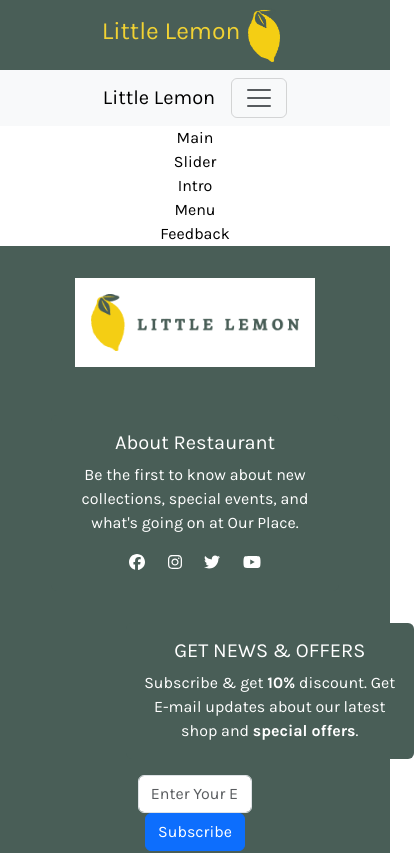
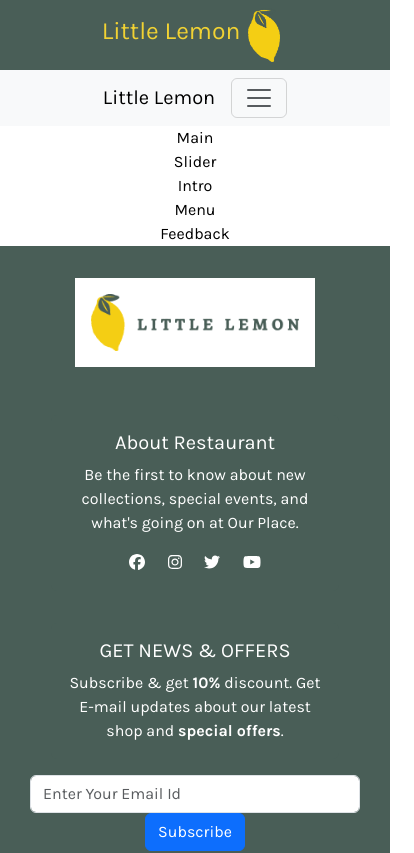
Before and after one commit to bhaumik5555/littlelemon, a React (Create React App) app: page / in a window 390 px wide. Shown: the top 853 px of the page, 414 px wide, since content can reach past the window. Built offline with nearby package versions, Linux system fonts and the light colour scheme.

Commit message:
fixed footer mobile layout

```diff
--- a/src/Components/Footer/Footer.jsx
+++ b/src/Components/Footer/Footer.jsx
@@ -8,18 +8,6 @@ import '@fortawesome/fontawesome-free/css/all.css';
 import './footer.css'
 
 const Footer = () => {
-    // const [email, setEmail] = useState('');
-
-    // const handleSubscribe = (e) => {
-    //   e.preventDefault();
-    //   if (email.type){
-    //     alert('Thank you for subscribing')
-    //   }
-    //   else{
-    //   alert('Please enter valid email id');
-    //   }
-    // }
-
   return (
     <section className='footer_container'>
       <Container>
@@ -57,7 +45,7 @@ const Footer = () => {
             </Card>
           </Col>
 
-          <Col xs={5}>
+          <Col>
             <Card className='footer_container card_container' style={{ width: '18rem'}}>
               <Card.Body>
                 <Card.Title>GET NEWS & OFFERS</Card.Title>
@@ -67,24 +55,6 @@ const Footer = () => {
               </Card.Body>
             </Card>
             <InputGroup>
-              {/* <Form.Control
-                placeholder="Your Email Id"
-                aria-label="Recipient's email id"
-                aria-describedby="basic-addon2"
-              /> */}
-              {/* <form onSubmit={handleSubscribe}>
-                <input
-                  type='email'
-                  placeholder='Your Email Id'
-                  aria-describedby='basic-addon2'
-                  value={email}
-                  onChange={(e)=>setEmail(e.target.value)}
-                />
-                <Button variant="outline-secondary" id="button-addon2" className='text-white' type='submit'>
-                  SUBSCRIBE
-                </Button>
-              </form> */}
-
               <Formik
                 initialValues={{ email: ''}}
                 validate={values => {
```
Also changed, not shown: src/Components/Contact/Contact.jsx (added, +9 -0 lines), src/Components/Reservation/Reservation.jsx (added, +9 -0 lines), src/Components/Contact/contact.css (added), src/Components/Reservation/reservation.css (added).
